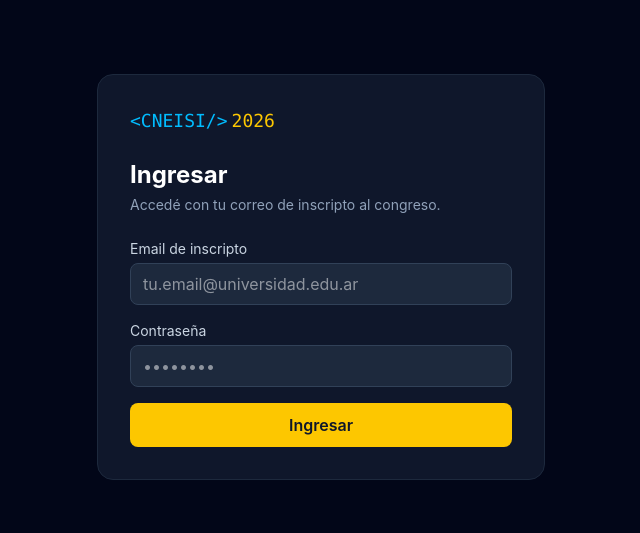
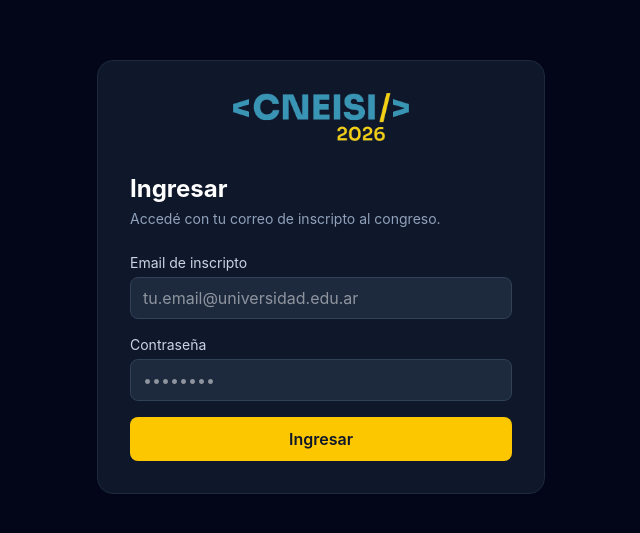
Before and after one commit to mateognovaresio/app-cneisi, a React app in the folder frontend/: page /login in a window 1280 px wide. Shown: the part 123-656 px from the top of the page, without its empty margins (319-959 px from the left). Built offline with nearby package versions, Linux system fonts and the light colour scheme; the HTML template or start-up script is replaced by a standard one.

Commit message:
Agregar inscripciones, logo y mejoras de diseño

```diff
--- a/frontend/src/components/Login.jsx
+++ b/frontend/src/components/Login.jsx
@@ -32,9 +32,8 @@ function Login() {
   return (
     <div className="min-h-screen bg-slate-950 flex items-center justify-center p-4">
       <div className="w-full max-w-md bg-slate-900 border border-slate-800 rounded-2xl p-8">
-        <div className="mb-6">
-          <span className="font-mono text-sky-400 text-lg">&lt;CNEISI/&gt;</span>
-          <span className="font-mono text-yellow-400 text-lg ml-1">2026</span>
+        <div className="flex justify-center mb-8">
+          <img src="/logo.png" alt="CNEISI 2026" className="h-12" />
         </div>
 
         <h2 className="text-2xl font-bold text-white mb-1">Ingresar</h2>
--- a/frontend/src/components/Navbar.jsx
+++ b/frontend/src/components/Navbar.jsx
@@ -22,7 +22,9 @@ function Navbar() {
 
   return (
     <nav className="bg-slate-900 border-b border-slate-800 px-6 py-3 flex items-center gap-6">
-      <span className="font-mono text-sky-400">&lt;CNEISI/&gt;</span>
+      <Link to="/cronograma">
+        <img src="/logo.png" alt="CNEISI 2026" className="h-7" />
+      </Link>
 
       <Link to="/cronograma" className={claseLink('/cronograma')}>
         Cronograma
--- a/frontend/src/components/Perfil.jsx
+++ b/frontend/src/components/Perfil.jsx
@@ -16,9 +16,8 @@ function Perfil() {
         <h2 className="text-2xl font-bold text-white mb-6">Mi credencial</h2>
 
         <div className="bg-slate-900 border border-slate-800 rounded-2xl overflow-hidden">
-          <div className="bg-slate-800 px-6 py-4 flex items-center justify-between">
-            <span className="font-mono text-sky-400">&lt;CNEISI/&gt;</span>
-            <span className="font-mono text-yellow-400 text-sm">2026</span>
+          <div className="bg-slate-800 px-6 py-4 flex items-center justify-center">
+            <img src="/logo.png" alt="CNEISI 2026" className="h-8" />
           </div>
 
           <div className="p-6 flex flex-col items-center">
```
Also changed, not shown: frontend/public/logo.png (added).
